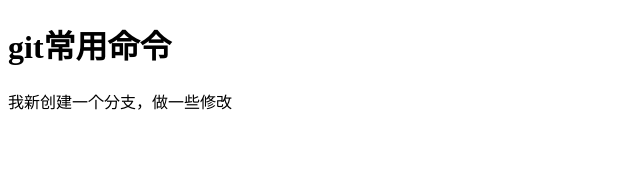
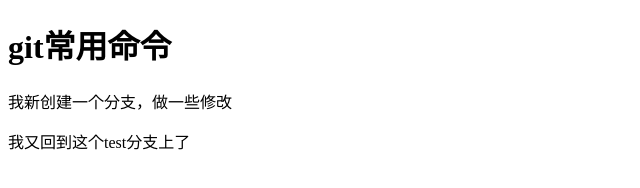
Before and after one commit to xtgcs/new, a plain HTML site: page index.html in a window 1280 px wide. Shown: the whole page, without its empty margins (0-640 px from the left). Drawn offline with Linux system fonts and the light colour scheme.

Commit message:
test分支修改

```diff
--- a/index.html
+++ b/index.html
@@ -8,5 +8,6 @@
 
   <h1 class="title">git常用命令</h1>
   <p>我新创建一个分支，做一些修改</p>
+ <span>我又回到这个test分支上了</span>
 </body>
 </html>
```
